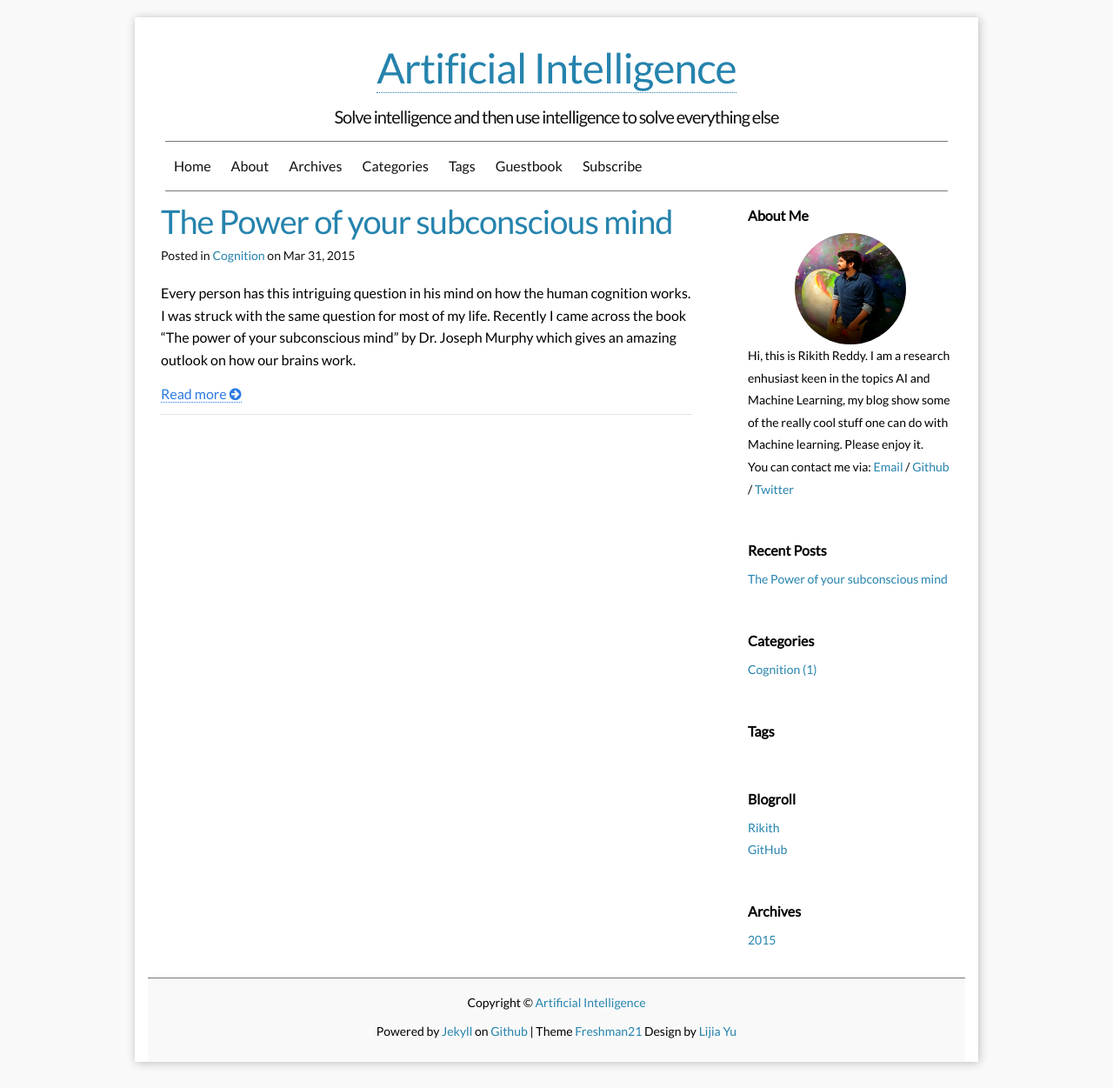
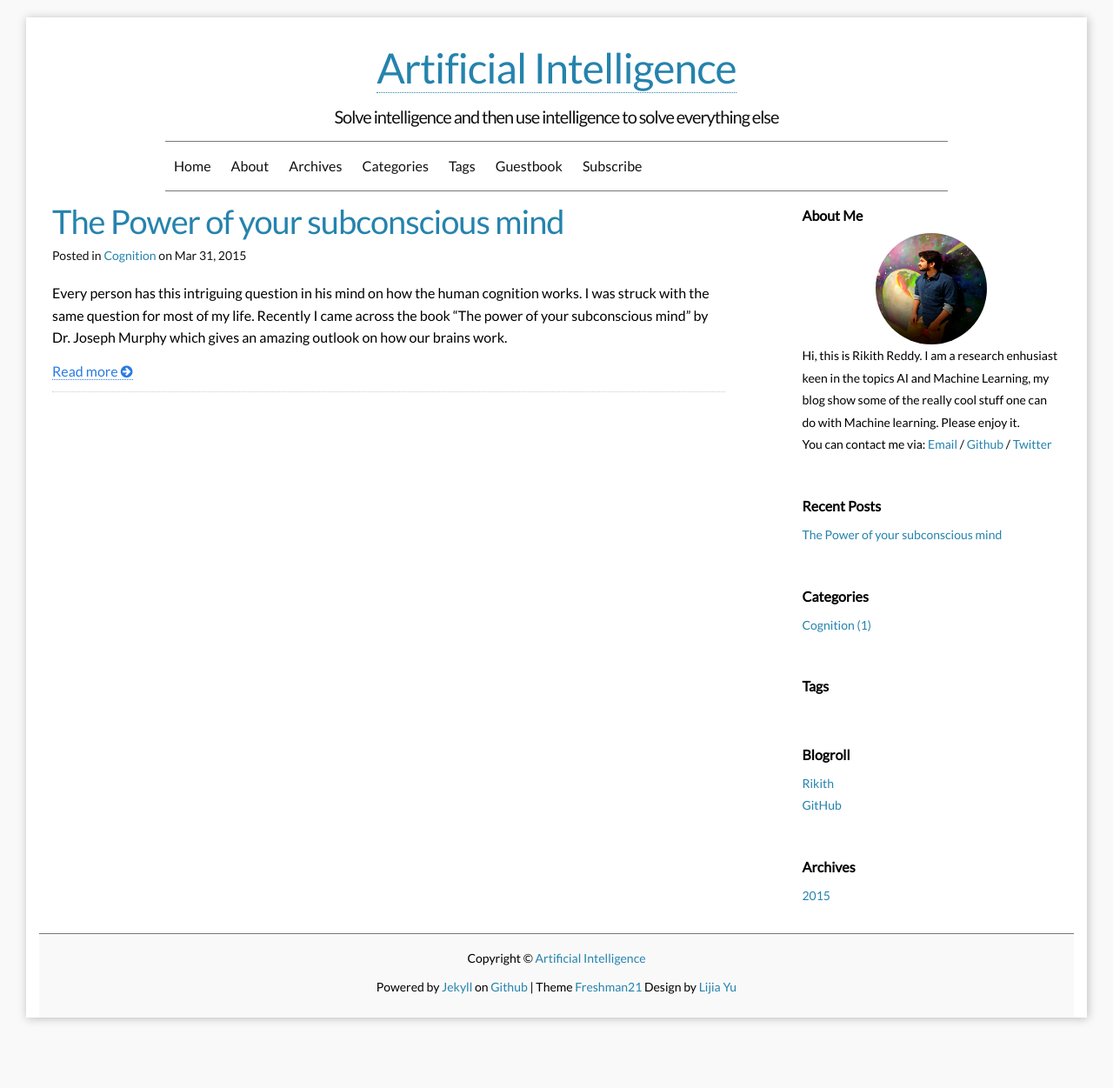
Before and after one commit to rikithreddy/rikithreddy.github.io, a Jekyll site: the page built from index.html, in a window 1280 px wide. Shown: the whole page at 87% size. Built offline with Jekyll 4.4.1, drawn with Linux system fonts in a browser that asks for light colours; the list of posts is cut into pages by our own code; after the commit the page ends 1200 px from its top, so only the background shows below that.

Commit message:
Update main.scss

```diff
--- a/css/main.scss
+++ b/css/main.scss
@@ -29,7 +29,7 @@ $code-font-color:  #eee;
 
 // Width of the content area
 $content-width:    960px;
-$page-width:       1000px;
+$page-width:       1250px;
 
 $on-palm:          600px;
 $on-laptop:        800px;
```
